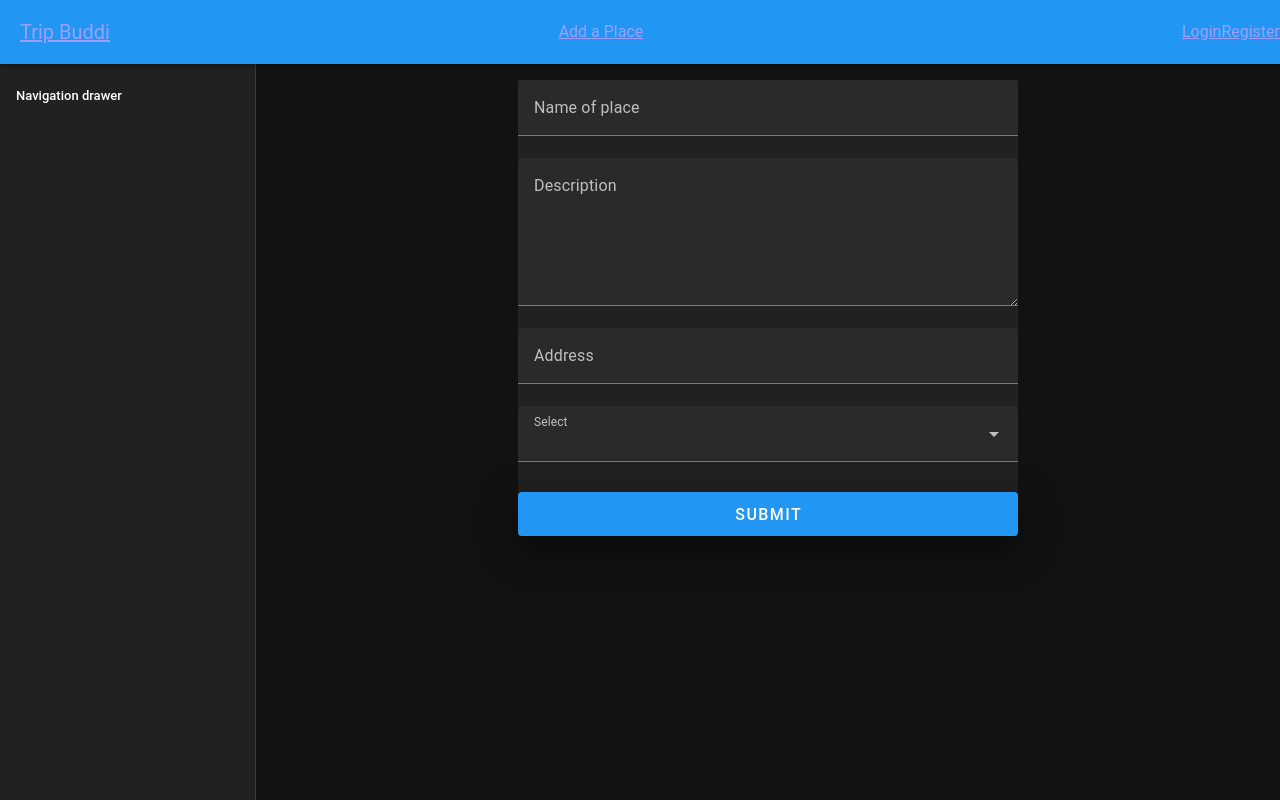
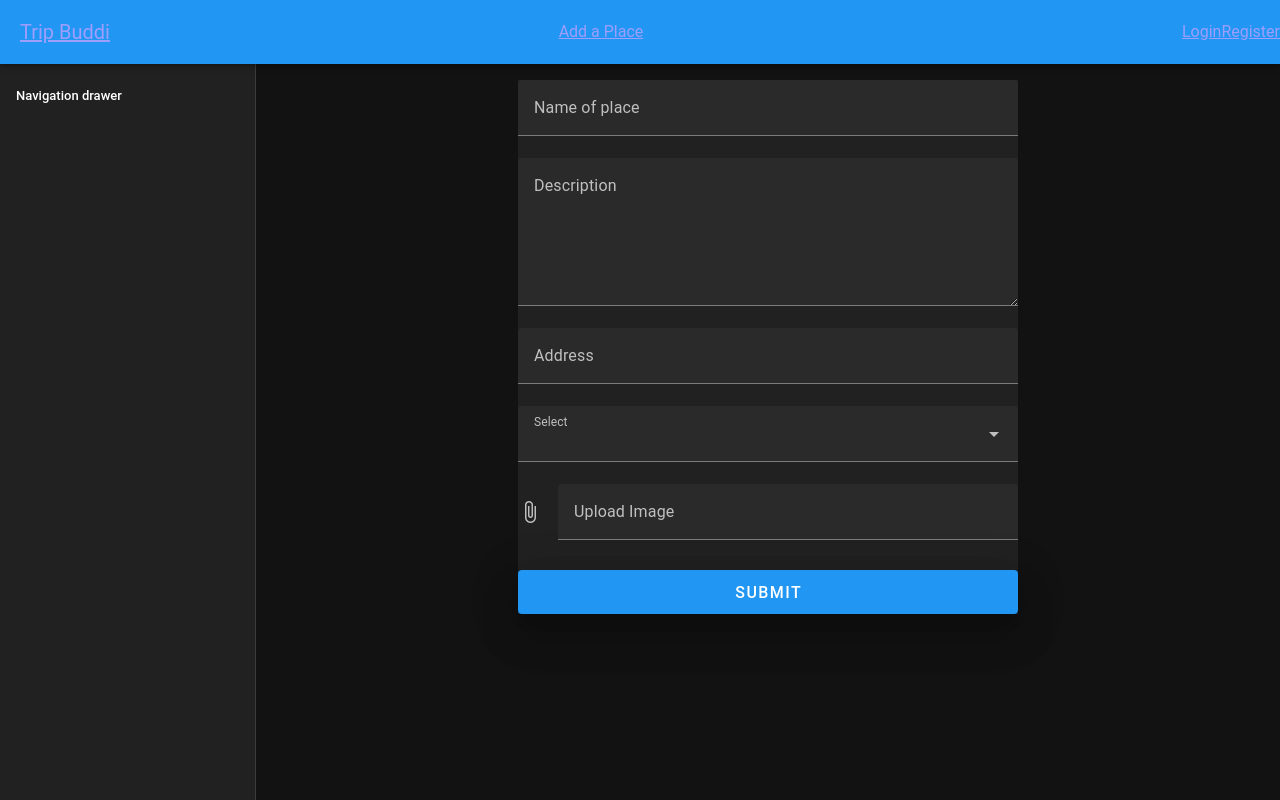
Before and after one commit to Emaxy10/trip-buddi-vue, a Vue app: page /place/add in a window 1280 px wide. Built offline with nearby package versions, Linux system fonts and the light colour scheme.

Commit message:
06/4/25/11:57pm

```diff
--- a/src/pages/AddPlace.vue
+++ b/src/pages/AddPlace.vue
@@ -4,18 +4,21 @@
             <v-text-field
                 label="Name of place"
                 type="text"
+                :error-messages="v$.name.$errors.map(e => e.$message)"
                 v-model="place.name"
             ></v-text-field>
 
             <v-textarea
                 label="Description"
                 type="text"
+                :error-messages="v$.description.$errors.map(e => e.$message)"
                 v-model="place.description"
             ></v-textarea>
 
             <v-text-field
                 label="Address"
                 type="text"
+                :error-messages="v$.address.$errors.map(e => e.$message)"
                 v-model="place.address"
             ></v-text-field>
 
@@ -25,41 +28,111 @@
                 'Motel', 'Resturant',
                  'Tourist Attractions',
                  ' Shopping', 'Culture & History']"
+                 :error-messages="v$.category.$errors.map(e => e.$message)"
                  v-model="place.category"
             ></v-select>
+
+            <v-file-input
+                v-model="place.image"
+                label="Upload Image"
+                accept="image/png, image/jpeg"
+                :error-messages=" v$.image.$errors.map(e => e.$message)"
+                @blur="v$.image.$touch"
+                @change="v$.image.$touch"
+                required
+            ></v-file-input>
 
             <v-btn
                 :loading="loading"
                 class="mt-2"
-                text="Submit"
                 type="submit"
                 size="large"
                 elevation="24"
                 color="blue"
                 block
-            ></v-btn>
+            >
+            Submit
+        </v-btn>
         </v-form>
     </v-sheet>
 </template>
 <script setup>
 import axios from 'axios';
-import { ref } from 'vue';
+import { ref, reactive, computed } from 'vue';
+import useVuelidate from '@vuelidate/core';
+ import { required,  minLength, maxLength, helpers } from '@vuelidate/validators'
 
 const place = ref({
     name:'',
     description:'',
     category:'',
     address:'',
+    image:null
 
 })
+
+
+const fileSizeLimit = helpers.withMessage(
+  'File must be less than 2MB',
+  value => !value || (value.size && value.size < 2 * 1024 * 1024)
+);
+
+const allowedImageTypes = helpers.withMessage(
+  'Only PNG and JPEG files are allowed',
+  value =>
+    !value || ['image/png', 'image/jpeg'].includes(value.type)
+)
+
+const loading = ref(false);
+//Validate user input
+const rules = computed(() =>{
+    return {
+        name: {required,
+             minLength: minLength(2),
+             maxLength: maxLength(30)
+            },
+        description: {required,
+            minLength: minLength(10),
+            maxLength: maxLength(150)
+        },
+        category: {required},
+        address: {required,
+            maxLength: maxLength(150)
+        },
+        image: {
+            required: helpers.withMessage('Image is required', required),
+            fileSizeLimit,
+            allowedImageTypes,
+        }
+    }
+})
+
+const v$ = useVuelidate(rules, place)
+
+
 const handleSubmit = async() =>{
+    loading.value = true;
+    try{
+
+    //Validate
+    const isValid = await v$.value.$validate();
+    if(!isValid){
+        loading.value = false
+        return
+    }
     const newPlace ={
         name: place.value.name,
         description: place.value.description,
         address: place.value.address,
         category:place.value.category,
-        rating: 0
+        rating: 0,
+        image:place.value.image
     }
     console.log(newPlace)
+    }catch(error){
+        console.error("An error occured", error)
+    }finally{
+        loading.value = false;
+    }
 }
 </script>
```
